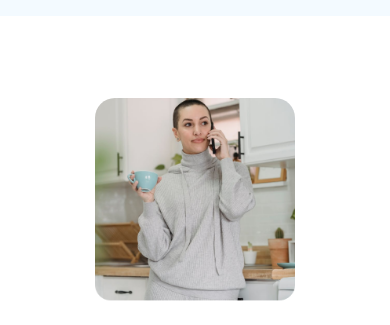
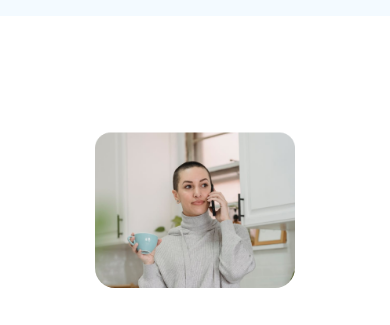
Before and after one commit to Mihir3070/React-custome-theme-with-GSAP, a React (Create React App) app: page / in a window 390 px wide. Shown: the part 460-785 px from the top of the page. Built offline with nearby package versions, Linux system fonts and the light colour scheme.

Commit message:
image-spacing-changes

```diff
--- a/src/index.css
+++ b/src/index.css
@@ -1715,8 +1715,15 @@ footer .footer-copy p {
   .best-of-us .showcase .advisor div ul:not(:last-child) {
     margin-right: 0px;
   }
+  .best-of-us .showcase .img-wrapper span {
+    height: 190px;
+  }
+  .best-of-us .showcase .img-wrapper {
+    gap: 16px;
+  }
   .best-of-us .showcase h3 {
     flex-direction: column;
+    gap: 16px;
   }
   .best-of-us .showcase h3 span img {
     width: 200px;
--- a/src/index.scss
+++ b/src/index.scss
@@ -367,6 +367,7 @@ header{
   }
   button{transition: all 300ms ease;}
 }
+
 /* Contact us section
 --------------------------------------------------------------------------------------------------------*/
 .contact-us{
@@ -674,8 +675,10 @@ footer{
       .main-image{height: 360px;}
       .pup-vector{height: 60px;}
     .advisor div ul:not(:last-child){margin-right: 0px;}
+    .img-wrapper span{height: 190px;}
+    .img-wrapper{gap: 16px;}
     }
-    .showcase h3{flex-direction: column; span img{width: 200px;height: 230px;}}
+    .showcase h3{flex-direction: column; gap: 16px; span img{width: 200px;height: 230px;}}
     .advisor div ul:not(:last-child){margin-right: 15px;}
     .advisor{
       div{
--- a/src/pages/Home/Home.tsx
+++ b/src/pages/Home/Home.tsx
@@ -413,7 +413,7 @@ export const Home = () => {
                                 <div className='data-block'>
                                     <img src={happy} alt="emoji" />
                                     <h2>
-                                        <CountUp end={10} suffix="K" enableScrollSpy >
+                                        <CountUp end={10} suffix="K" enableScrollSpy scrollSpyOnce >
                                             {({ countUpRef, start }) => (
                                                 <>
                                                     <span ref={countUpRef} />
@@ -428,7 +428,7 @@ export const Home = () => {
                                 <div className='data-block'>
                                     <img src={trophy} alt="emoji" />
                                     <h2>
-                                        <CountUp end={15} suffix="+" enableScrollSpy >
+                                        <CountUp end={15} suffix="+" enableScrollSpy scrollSpyOnce>
                                             {({ countUpRef, start }) => (
                                                 <>
                                                     <span ref={countUpRef} />
@@ -443,7 +443,7 @@ export const Home = () => {
                                 <div className='data-block'>
                                     <img src={balloon} alt="emoji" />
                                     <h2>
-                                        <CountUp end={10} suffix="+" enableScrollSpy >
+                                        <CountUp end={10} suffix="+" enableScrollSpy scrollSpyOnce>
                                             {({ countUpRef, start }) => (
                                                 <>
                                                     <span ref={countUpRef} />
@@ -458,7 +458,7 @@ export const Home = () => {
                                 <div className='data-block'>
                                     <img src={users} alt="emoji" />
                                     <h2>
-                                        <CountUp end={50} suffix="K" enableScrollSpy >
+                                        <CountUp end={50} suffix="K" enableScrollSpy scrollSpyOnce>
                                             {({ countUpRef, start }) => (
                                                 <>
                                                     <span ref={countUpRef} />
@@ -526,7 +526,7 @@ export const Home = () => {
                                             <li>100 Mail Previews</li>
                                         </ul>
                                         <h3>
-                                            <CountUp end={9} enableScrollSpy >
+                                            <CountUp end={9} enableScrollSpy scrollSpyOnce>
                                                 {({ countUpRef, start }) => (
                                                     <>
                                                         <span ref={countUpRef} className="bold-span" />
@@ -551,7 +551,7 @@ export const Home = () => {
                                             <li>Fully Responsive</li>
                                         </ul>
                                         <h3>
-                                            <CountUp end={29} enableScrollSpy >
+                                            <CountUp end={29} enableScrollSpy scrollSpyOnce>
                                                 {({ countUpRef, start }) => (
                                                     <>
                                                         <span ref={countUpRef} className="bold-span" />
@@ -576,7 +576,7 @@ export const Home = () => {
                                             <li>500 Contacts Per Client</li>
                                         </ul>
                                         <h3>
-                                            <CountUp end={69} enableScrollSpy >
+                                            <CountUp end={69} enableScrollSpy scrollSpyOnce>
                                                 {({ countUpRef, start }) => (
                                                     <>
                                                         <span ref={countUpRef} className="bold-span" />
```
Also changed, not shown: 1 other file (tests, documents, lock files or other folders).
